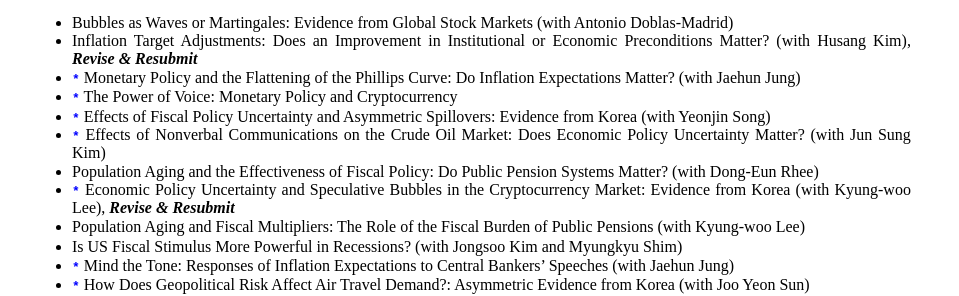
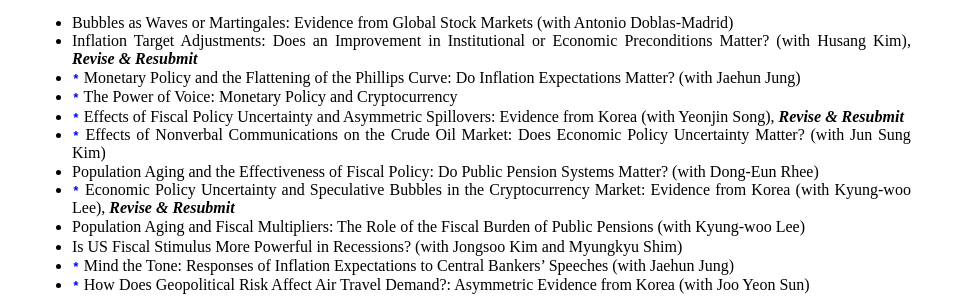
Before and after one commit to dooyeoncho/dooyeoncho.github.io, a Jekyll site: the page built from pages/research.html, in a window 1280 px wide. Shown: the part 1334-1630 px from the top of the page, without its empty margins (160-1119 px from the left). Built offline with Jekyll 4.4.1, drawn with Linux system fonts in a browser that asks for light colours.

Commit message:
Update research.html

```diff
--- a/pages/research.html
+++ b/pages/research.html
@@ -62,7 +62,7 @@
 		<span><li>Inflation Target Adjustments: Does an Improvement in Institutional or Economic Preconditions Matter? (with Husang Kim), <em property="italic"><b>Revise & Resubmit</b></em></li></span>
 		<span><li><code style="color : blue"><b>*</b></code> Monetary Policy and the Flattening of the Phillips Curve: Do Inflation Expectations Matter? (with Jaehun Jung)</li></span>
 		<span><li><code style="color : blue"><b>*</b></code> The Power of Voice: Monetary Policy and Cryptocurrency</li></span>
-		<span><li><code style="color : blue"><b>*</b></code> Effects of Fiscal Policy Uncertainty and Asymmetric Spillovers: Evidence from Korea (with Yeonjin Song)</li></span>
+		<span><li><code style="color : blue"><b>*</b></code> Effects of Fiscal Policy Uncertainty and Asymmetric Spillovers: Evidence from Korea (with Yeonjin Song), <em property="italic"><b>Revise & Resubmit</b></em></li></span>
 		<span><li><code style="color : blue"><b>*</b></code> Effects of Nonverbal Communications on the Crude Oil Market: Does Economic Policy Uncertainty Matter? (with Jun Sung Kim)</li></span>
 		<span><li>Population Aging and the Effectiveness of Fiscal Policy: Do Public Pension Systems Matter? (with Dong-Eun Rhee)</li></span>
 		<span><li><code style="color : blue"><b>*</b></code> Economic Policy Uncertainty and Speculative Bubbles in the Cryptocurrency Market: Evidence from Korea (with Kyung-woo Lee), <em property="italic"><b>Revise & Resubmit</b></em></li></span>
```
